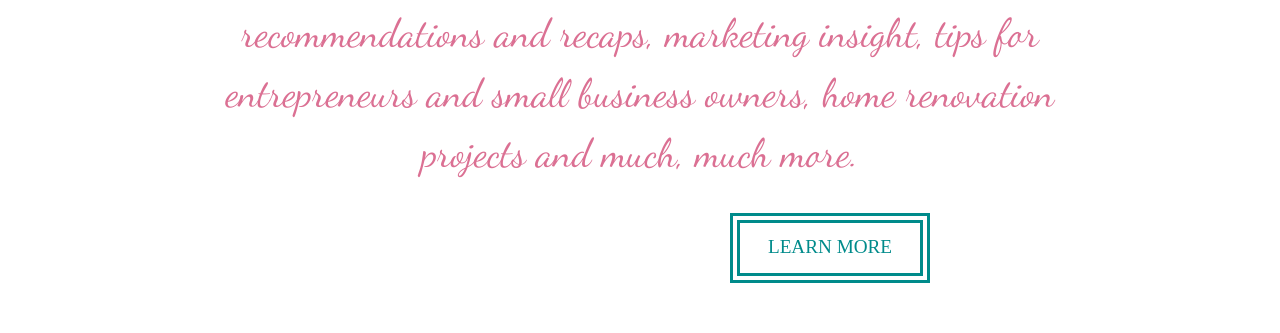
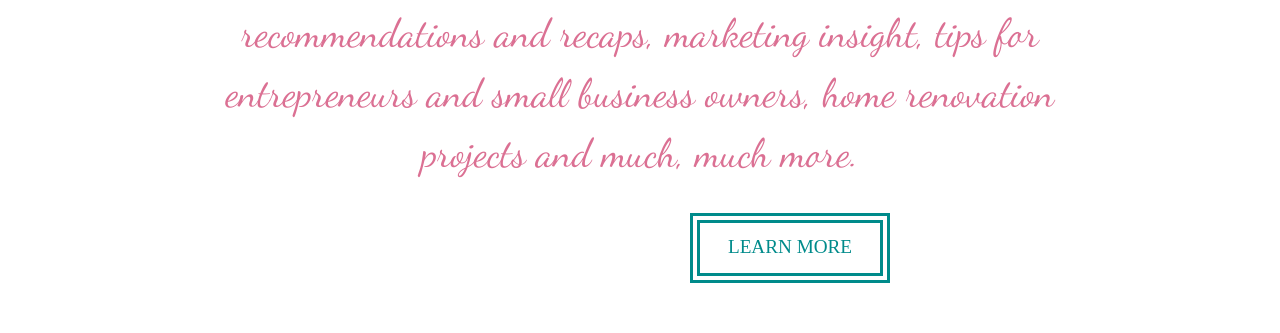
Before and after one commit to Karthikamnambiarrr/TravelBlog, a plain HTML site: page index.html in a window 1280 px wide. Shown: the part 1137-1470 px from the top of the page. Drawn offline with nearby package versions, Linux system fonts and the light colour scheme; a web font is replaced by a local one.

Commit message:
first push

```diff
--- a/index.html
+++ b/index.html
@@ -199,7 +199,7 @@
       travel recommendations and recaps, marketing insight, tips for entrepreneurs and small business owners, home
       renovation projects and much, much more.</p>
     <div
-      style="border: 10px darkcyan double; width:200px; height:70px; text-align: center; padding-top: 10px; font-size: larger; color:darkcyan; margin-left: 730px;">
+      style="border: 10px darkcyan double; width:200px; height:70px; text-align: center; padding-top: 10px; font-size: larger; color:darkcyan; margin-left: 690px;">
       <p>LEARN MORE</p>
     </div>
   </div>
```
